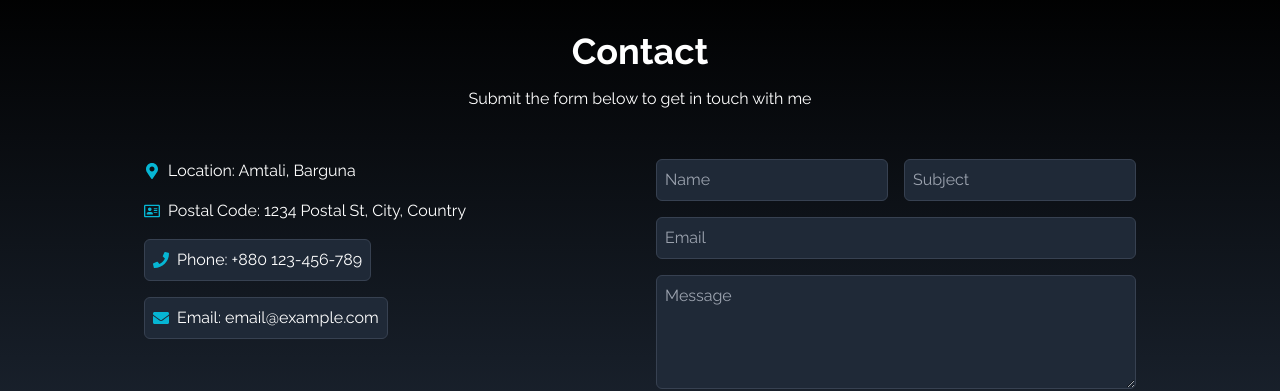
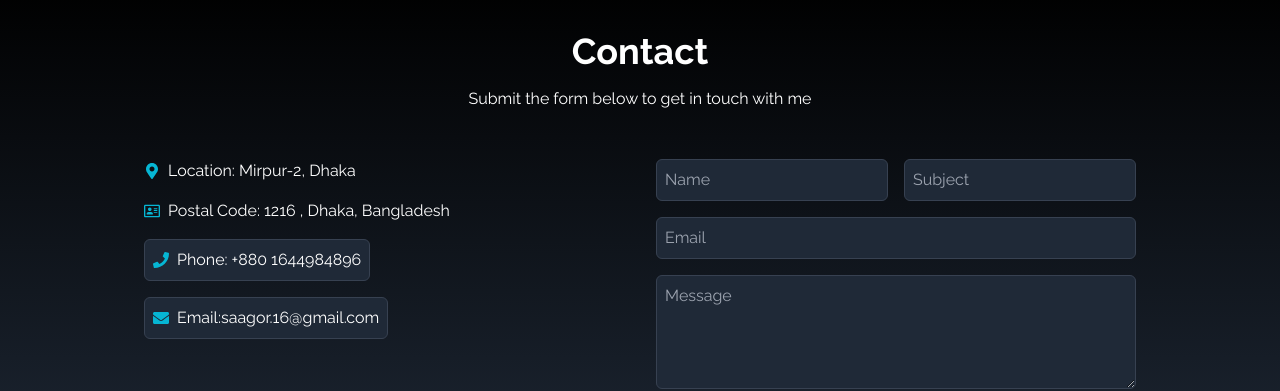
Before and after one commit to saagor16/sagorPortfolio, a React (Vite) app: page / in a window 1280 px wide. Shown: the part 3994-4385 px from the top of the page. Built offline with nearby package versions, Linux system fonts and the light colour scheme.

Commit message:
contact from change

```diff
--- a/src/components/Contact.jsx
+++ b/src/components/Contact.jsx
@@ -18,30 +18,30 @@ const Contact = () => {
           <div className="space-y-4">
             <div className="flex items-center space-x-2">
               <FaMapMarkerAlt className="text-cyan-500" />
-              <span>Location: Amtali, Barguna</span>
+              <span>Location: Mirpur-2, Dhaka</span>
             </div>
 
             <div className="flex items-center space-x-2">
               <FaRegAddressCard className="text-cyan-500" />
-              <span>Postal Code: 1234 Postal St, City, Country</span>
+              <span>Postal Code: 1216 , Dhaka, Bangladesh</span>
             </div>
             <div className="flex items-center space-x-2">
               <a
-                href="tel:+880123456789"
+                href="tel:+8801644984896"
                 className="flex items-center space-x-2 bg-gray-800 border border-gray-700 p-2 rounded-md hover:border-cyan-500 transition-colors duration-300"
               >
                 <FaPhone className="text-cyan-500" />
-                <span>Phone: +880 123-456-789</span>
+                <span>Phone: +880 1644984896</span>
               </a>
             </div>
 
             <div className="flex items-center space-x-2">
               <a
-                href="mailto:email@example.com"
+                href="mailto:saagor.16@gmail.com"
                 className="flex items-center space-x-2 bg-gray-800 border border-gray-700 p-2 rounded-md hover:border-cyan-500 transition-colors duration-300"
               >
                 <FaEnvelope className="text-cyan-500" />
-                <span>Email: email@example.com</span>
+                <span>Email:saagor.16@gmail.com</span>
               </a>
             </div>
           </div>
```
